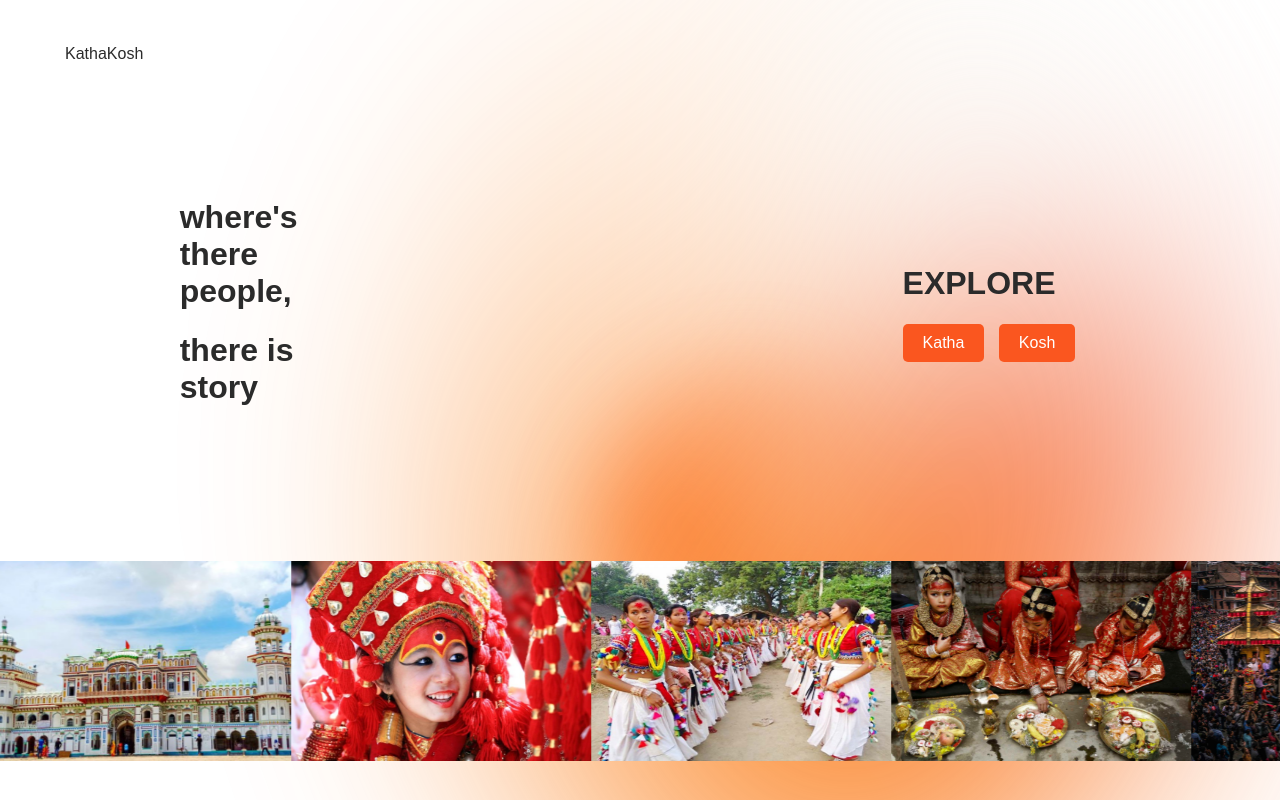
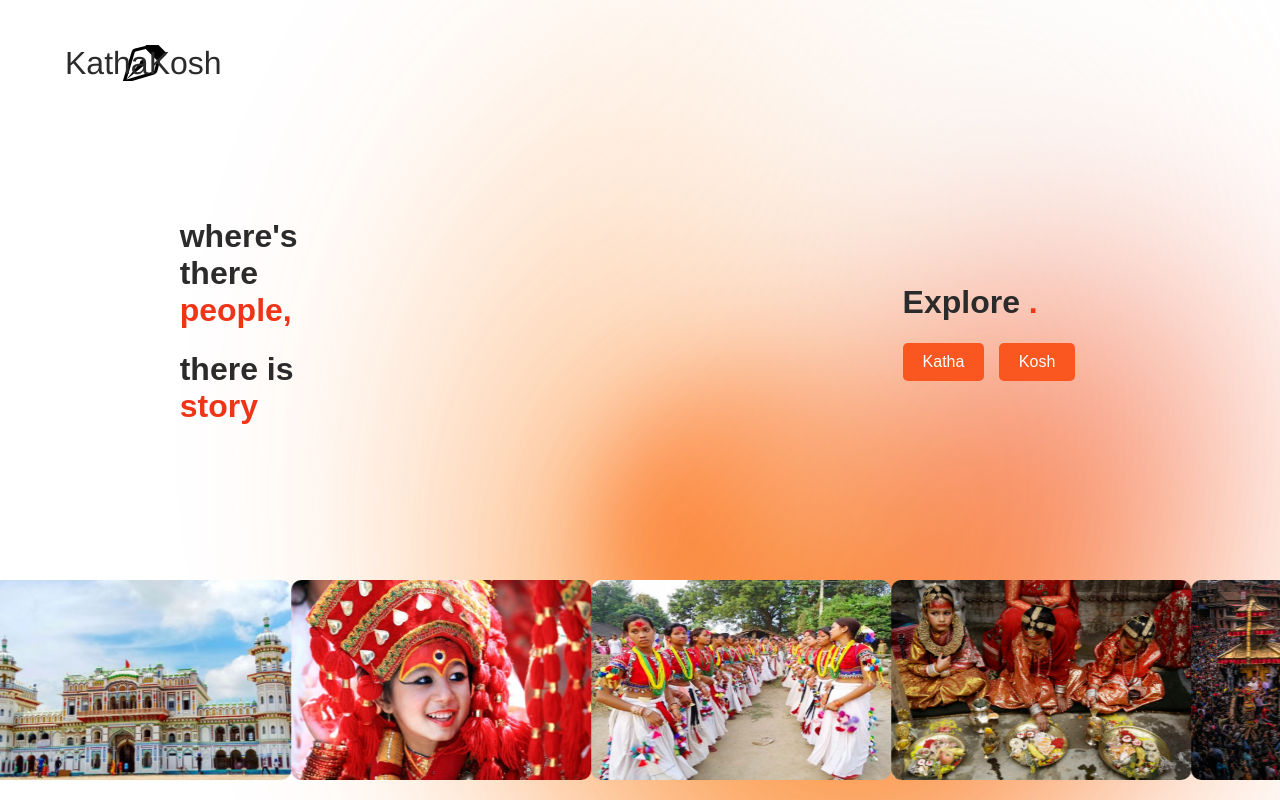
Before and after one commit to Elbina-Paudel/KathaKosh, a plain HTML site: page html/home.html in a window 1280 px wide. Shown: the top 800 px of the page. Drawn offline with Linux system fonts and the light colour scheme.

Commit message:
css change

```diff
--- a/css/style_home.css
+++ b/css/style_home.css
@@ -119,6 +119,19 @@ nav ul li a {
   text-decoration: none;
 }
 
+
+.logo{
+  font-family:Helvetica;
+  font-size: 32px;
+  fill:#f03417;
+  background-image: url(../images/icons/vector-pen.svg);
+  background-repeat: no-repeat;
+  background-position: center;
+  background-size: 50px;
+  word-spacing: 1.5em;
+
+}
+
 main {
   margin: 20px;
   color: var(--text-color);
@@ -208,6 +221,8 @@ button:hover {
   width: 300px;
   height: 200px;
   object-fit: cover;
+  border-radius: 10px;
+
 }
 
 @keyframes slide {
@@ -219,15 +234,7 @@ button:hover {
     transform: translateX(-300px);
   }
 }
-
-
-/* kosh css */
-
-.scroll-text {
-  opacity: 0;
-  transition: opacity 0.5s ease;
+span{
+  color: #f03417;
+  size: 50px;
 }
-
-.show {
-  opacity: 1;
-}
--- a/html/home.html
+++ b/html/home.html
@@ -20,11 +20,11 @@
     <!-- hero-section -->
     <div class="hero-content">
       <div>
-        <h1 id="first-heading">where's <br>there <br>people,</h1>
-        <h1 id="second-heading">there is <br>story</h1>
+        <h1 id="first-heading">where's <br>there <br><span>people,</span></h1>
+        <h1 id="second-heading">there is <br><span>story</span></h1>
       </div>
       <div class='hero'>
-        <h1>EXPLORE</h1>
+        <h1>Explore <span>.</span></h1>
         <div>
         <button id="kathaButton" type="button">Katha</button>
         <button id="koshButton" type="button">Kosh</button>
```
Also changed, not shown: css/kosh.css (added, +9 -0 lines), html/katha.html (+1 -1 lines), images/icons/vector-pen.svg (added).
